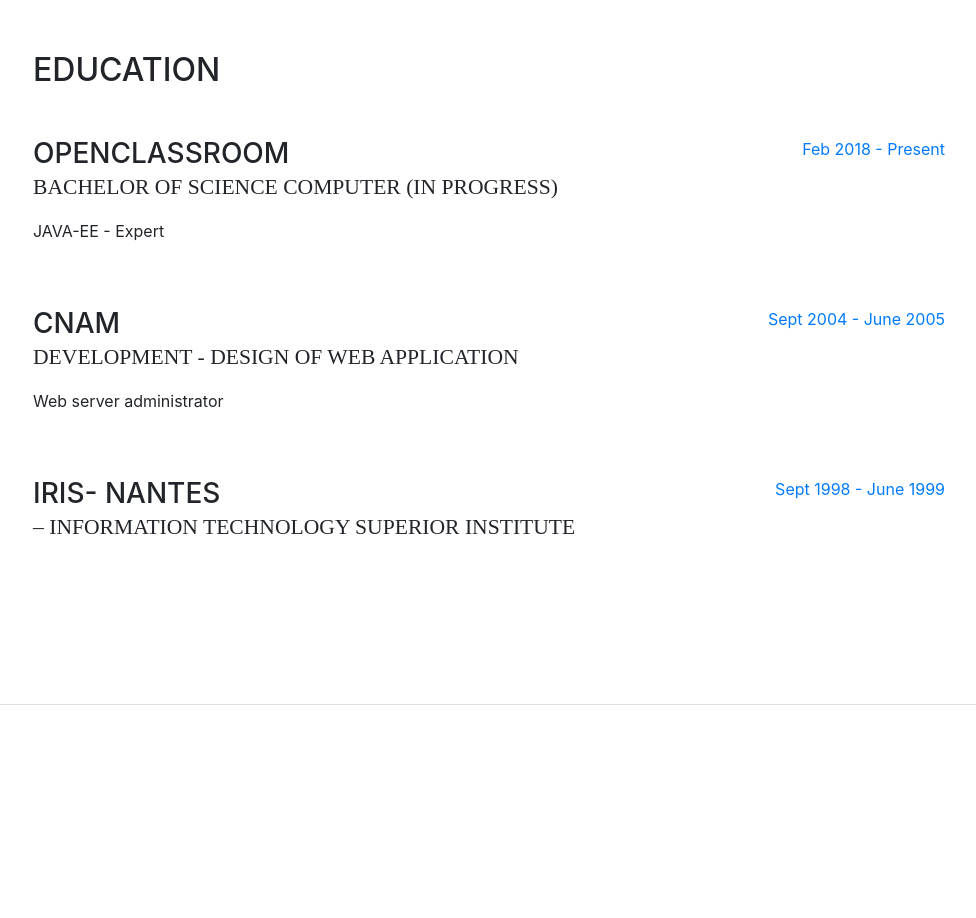
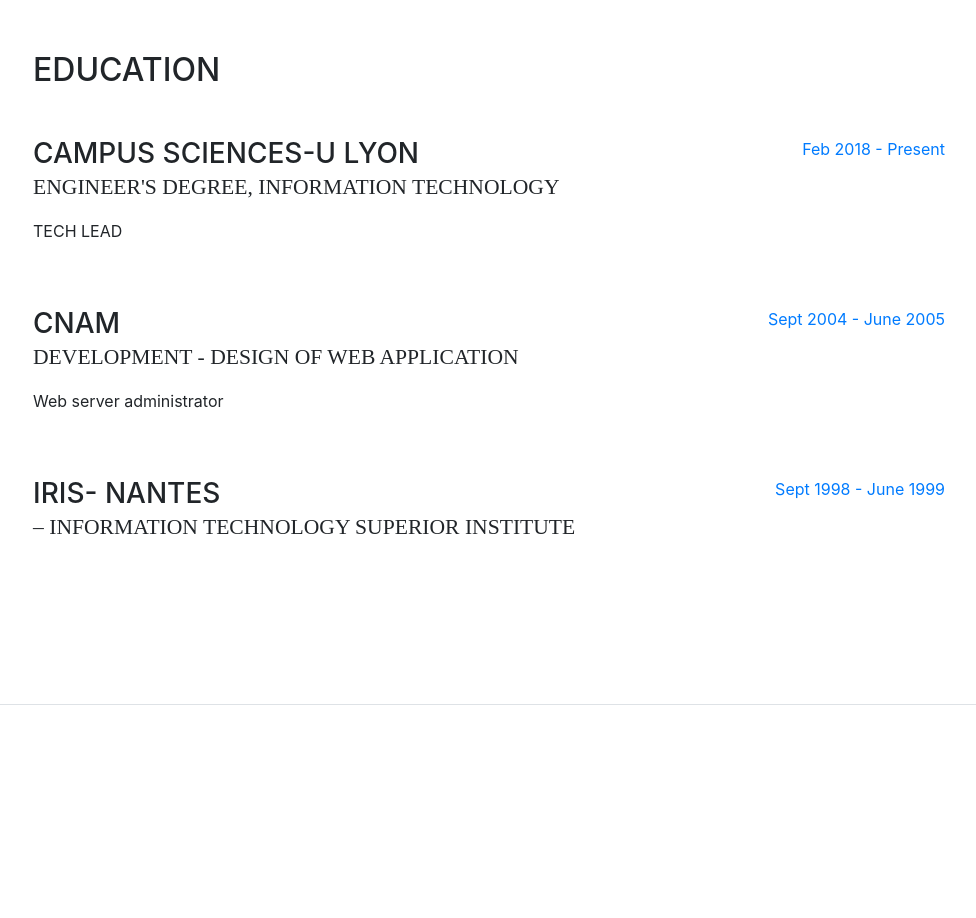
Before and after one commit to llecorps/llecorps.github.io, a website with bundled scripts: page index.html in a window 1280 px wide. Shown: the part 2480-3398 px from the top of the page, without its empty margins (287-1263 px from the left). Built offline with nearby package versions, Linux system fonts and the light colour scheme; a web font is replaced by a local one.

Commit message:
add education

```diff
--- a/index.html
+++ b/index.html
@@ -215,9 +215,9 @@
 
           <div class="resume-item d-flex flex-column flex-md-row mb-5">
             <div class="resume-content mr-auto">
-              <h3 class="mb-0">OPENCLASSROOM</h3>
-              <div class="subheading mb-3">Bachelor of Science Computer (In Progress)</div>
-              <div>JAVA-EE - Expert</div>
+              <h3 class="mb-0">Campus Sciences-U Lyon</h3>
+              <div class="subheading mb-3">Engineer's degree, Information Technology</div>
+              <div>TECH LEAD</div>
               <p></p>
             </div>
             <div class="resume-date text-md-right">
```
